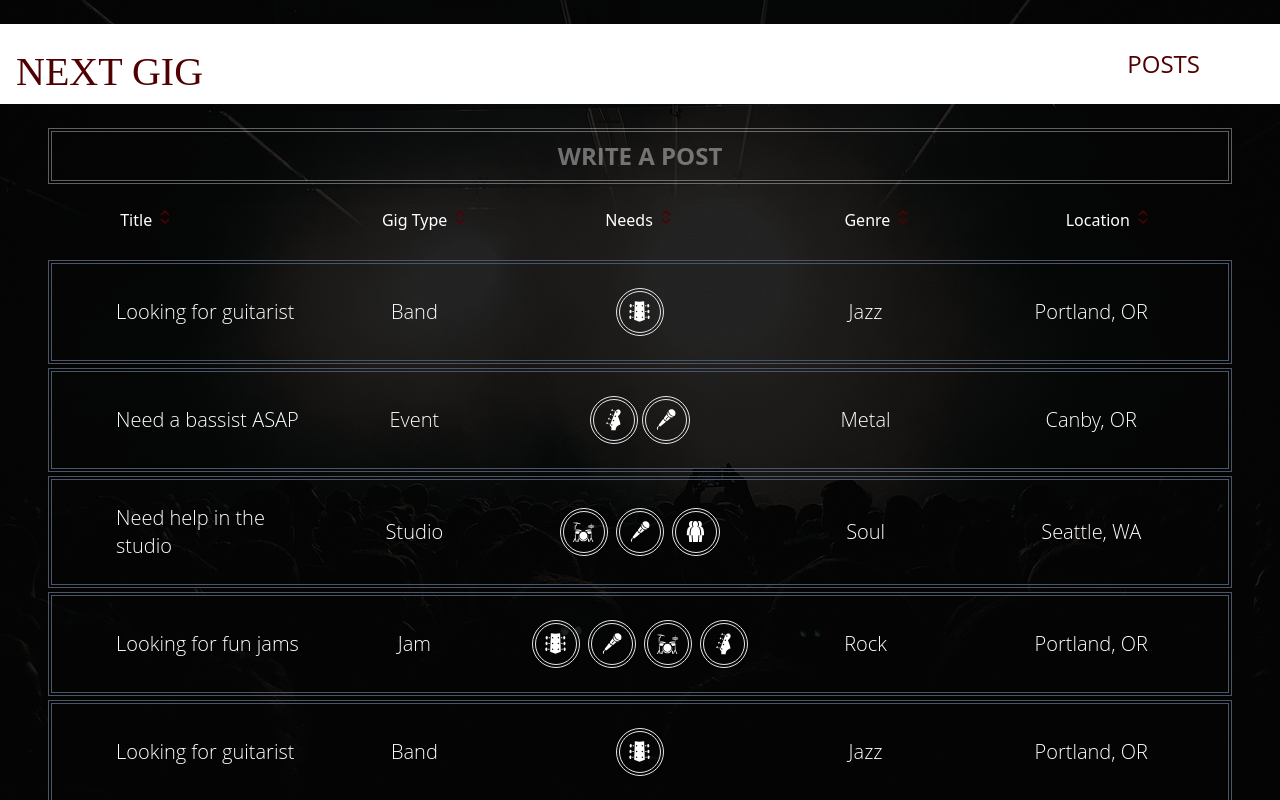
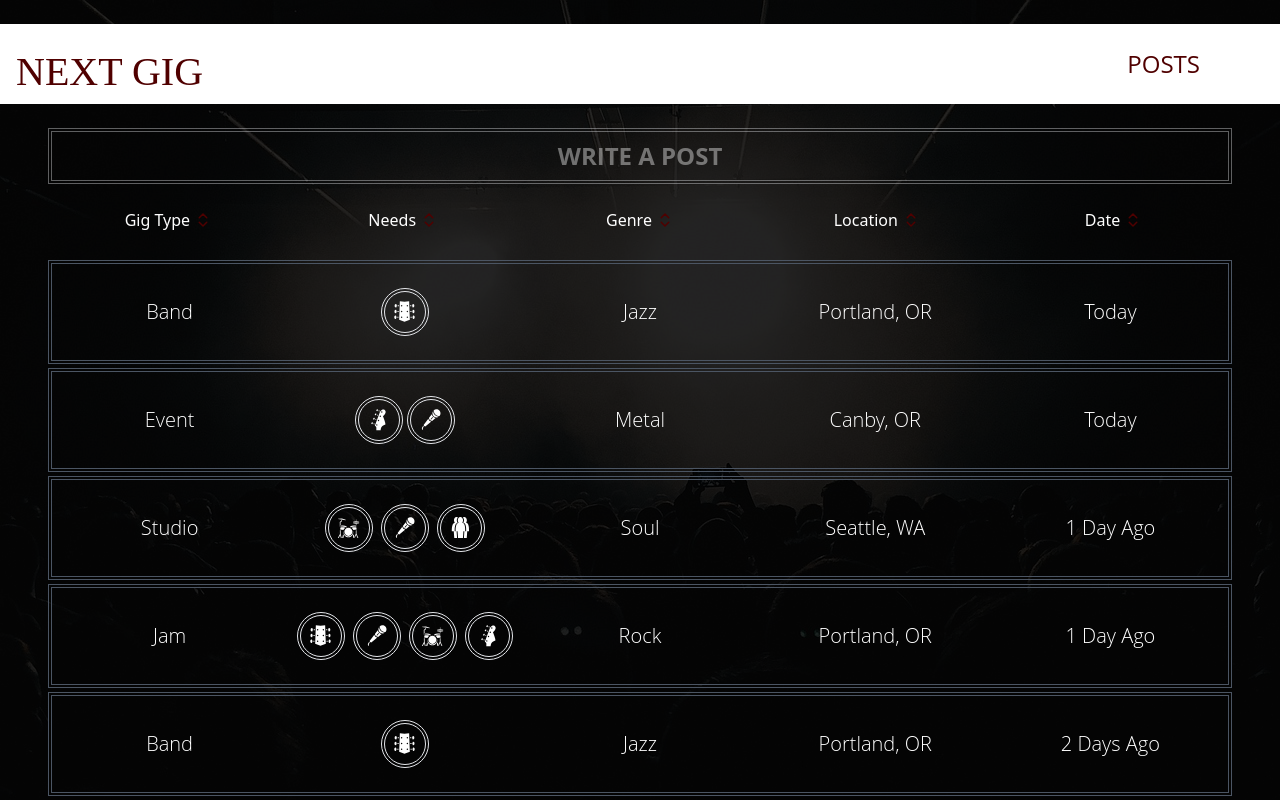
Before and after one commit to EricBoudreaux/next-gig, a React (Create React App) app: page /posts in a window 1280 px wide. Shown: the top 800 px of the page. Built offline with nearby package versions, Linux system fonts and the light colour scheme.

Commit message:
added alot of things

```diff
--- a/package.json
+++ b/package.json
@@ -6,6 +6,7 @@
     "@testing-library/jest-dom": "^5.17.0",
     "@testing-library/react": "^13.4.0",
     "@testing-library/user-event": "^13.5.0",
+    "animate.css": "^4.1.1",
     "react": "^18.2.0",
     "react-dom": "^18.2.0",
     "react-icons": "^4.10.1",
--- a/src/components/Navbar.jsx
+++ b/src/components/Navbar.jsx
@@ -6,7 +6,9 @@ import { Link } from 'react-router-dom'
 const Navbar = () => {
   return (
     <div className='absolute w-full bg-white mt-6 z-40 flex justify-between bg-transparent items-center h-20 mx-auto px-4 text-white'>
-      <h2 className='w-full text-[var(--red)] opacity-100 pt-2 md:pt-4'>NEXT GIG</h2>
+      <Link to='/'>
+        <h2 className='w-full cursor-pointer text-[var(--red)] opacity-100 z-50 pt-2 md:pt-4'>NEXT GIG</h2>
+      </Link>
       <ul className='flex uppercase'>
         {/* <li className='p-4'><a>About</a></li> */}
         <Link to='/posts'>
--- a/src/components/Post.jsx
+++ b/src/components/Post.jsx
@@ -3,7 +3,6 @@ import Role from './Role'
 
 const Post =
 ({
-  title,
   gigType,
   roleNum,
   roleNeed1,
@@ -13,20 +12,19 @@ const Post =
   roleNeed5,
   roleNeed6,
   genre,
-  location
+  location,
+  date,
+  message
 }) => {
 
   return (
-    <div className='w-full border-4 border-double border-gray-600 my-1 hover:scale-[101%] duration-300 hover:my-1 hover:bg-black/50'>
-      <div className='grid grid-cols-5 px-6 py-6 items-center'>
-      <div className='ml-2 md:ml-10'>
-        <p className='text-sm md:text-xl font-light'>{title}</p>
+    <div className='w-full border-4 border-double border-gray-600 my-1 hover:scale-[101%] hover:h-full duration-500 hover:my-1 hover:bg-black/50 group'>
+      <div className='grid grid-cols-5 py-6 items-center'>
+      <div className=''>
+        <p className='flex justify-center items-center text-sm md:text-xl font-light'>{gigType}</p>
       </div>
-      <div className='mx-auto'>
-        <p className='text-sm md:text-xl font-light'>{gigType}</p>
-      </div>
-      <div className='mx-auto'>
-      <div className='flex flex-row gap-1 md:gap-4 mx-auto'>
+      <div className=''>
+      <div className='flex flex-row justify-center items-center gap-1 md:gap-4 mx-auto'>
 
         {roleNum === 1
         ? <div>
@@ -132,13 +130,18 @@ const Post =
           </div> */}
       </div>
       </div>
-      <div className='mx-auto'>
+      <div className='flex justify-center items-center'>
         <p className='text-sm md:text-xl font-light'>{genre}</p>
       </div>
-      <div className='ml-6 md:mx-auto'>
+      <div className='flex justify-center items-center'>
         <p className='text-sm md:text-xl font-light'>{location}</p>
       </div>
-
+      <div className='flex justify-center items-center'>
+        <p className='text-sm md:text-xl font-light'>{date}</p>
+      </div>
+      </div>
+      <div className='hidden  group-hover:block  duration-900 pl-4 lg:pl-28 md:mt-12 pb-12'>
+        Lorem ipsum dolor, sit amet consectetur adipisicing elit. Dolorum, exercitationem, distinctio reprehenderit similique porro, debitis pariatur facere tenetur accusamus modi quidem officia voluptatem explicabo dolor deleniti nulla repellendus dolore. Praesentium!
       </div>
     </div>
   )
--- a/src/pages/Posts.jsx
+++ b/src/pages/Posts.jsx
@@ -3,7 +3,7 @@ import React, { useState } from 'react'
 
 import { Link } from 'react-router-dom'
 
-
+import 'animate.css';
 
 import Navbar from '../components/Navbar'
 
@@ -33,15 +33,12 @@ const Posts = () => {
         </div>
 
 
-
-
-
-        <div className='grid grid-cols-5 px-6 py-6 items-center'>
-          <div className='flex mx-auto'>Title<LuChevronsUpDown className='text-[var(--red)] ml-1' size={18} /></div>
-          <div className='flex justify-center md:ml-8 lg:ml-16'>Gig Type<LuChevronsUpDown className='text-[var(--red)] ml-1' size={18} /></div>
-          <div className='flex mx-auto'>Needs<LuChevronsUpDown className='text-[var(--red)] ml-1' size={18} /></div>
-          <div className='flex justify-center md:mr-4'>Genre<LuChevronsUpDown className='text-[var(--red)] ml-1' size={18} /></div>
-          <div className='flex justify-center md:mr-12'>Location<LuChevronsUpDown className='text-[var(--red)] ml-1' size={18} /></div>
+        <div className='grid grid-cols-5 mx-12 py-6 items-center'>
+          <div className='flex justify-center items-center pl-1'>Gig Type<LuChevronsUpDown className='text-[var(--red)] ml-1' size={18} /></div>
+          <div className='flex items-center justify-center'>Needs<LuChevronsUpDown className='text-[var(--red)] ml-1' size={18} /></div>
+          <div className='flex justify-center items-center'>Genre<LuChevronsUpDown className='text-[var(--red)] ml-1' size={18} /></div>
+          <div className='flex justify-center items-center'>Location<LuChevronsUpDown className='text-[var(--red)] ml-1' size={18} /></div>
+          <div className='flex justify-center items-center'>Date<LuChevronsUpDown className='text-[var(--red)] ml-1' size={18} /></div>
           {/* <div className='flex z-40 items-center mx-auto'>
             <button className='flex w-28 justify-center'>
               <p className='text-sm'>Sort By</p>
@@ -49,31 +46,31 @@ const Posts = () => {
             </button>
           </div> */}
         </div>
-        <div className='mx-4 md:mx-12'>
+        <div className='mx-4 md:mx-12 animate__animated animate__slideInUp'>
 
         {/* title, gigType, roleNeed, genre, location */}
 
           <Post
-            title={'Looking for guitarist'}
+
             gigType={'Band'}
             roleNum={1}
             roleNeed1={'guitar'}
             genre={'Jazz'}
             location={'Portland, OR'}
+            date={'Today'}
           />
 
           <Post
-            title={'Need a bassist ASAP'}
             gigType={'Event'}
             roleNum={2}
             roleNeed1={'bass'}
             roleNeed2={'vocals'}
             genre={'Metal'}
             location={'Canby, OR'}
+            date={'Today'}
           />
 
           <Post
-            title={'Need help in the studio'}
             gigType={'Studio'}
             roleNum={3}
             roleNeed1={'drums'}
@@ -81,10 +78,10 @@ const Posts = () => {
             roleNeed3={'other'}
             genre={'Soul'}
             location={'Seattle, WA'}
+            date={'1 Day Ago'}
           />
 
           <Post
-            title={'Looking for fun jams'}
             gigType={'Jam'}
             roleNum={4}
             roleNeed1={'guitar'}
@@ -93,29 +90,29 @@ const Posts = () => {
             roleNeed4={'bass'}
             genre={'Rock'}
             location={'Portland, OR'}
+            date={'1 Day Ago'}
           />
 
 
           <Post
-            title={'Looking for guitarist'}
             gigType={'Band'}
             roleNum={1}
             roleNeed1={'guitar'}
             genre={'Jazz'}
             location={'Portland, OR'}
+            date={'2 Days Ago'}
           />
 
           <Post
-            title={'Need a bassist ASAP'}
             gigType={'Event'}
             roleNum={1}
             roleNeed1={'bass'}
             genre={'Metal'}
             location={'Canby, OR'}
+            date={'2 Days Ago'}
           />
 
           <Post
-            title={'Need help in the studio'}
             gigType={'Studio'}
             roleNum={5}
             roleNeed1={'vocals'}
@@ -125,10 +122,10 @@ const Posts = () => {
             roleNeed5={'other'}
             genre={'Soul'}
             location={'Seattle, WA'}
+            date={'3 Days Ago'}
           />
 
           <Post
-            title={'Looking for fun jams'}
             gigType={'Jam'}
             roleNum={6}
             roleNeed1={'vocals'}
@@ -139,6 +136,7 @@ const Posts = () => {
             roleNeed6={'other'}
             genre={'Rock'}
             location={'Portland, OR'}
+            date={'1 Week ago'}
           />
 
 
--- a/src/pages/WritePost.jsx
+++ b/src/pages/WritePost.jsx
@@ -1,4 +1,5 @@
 import React, { useState } from 'react'
+
 
 import {
     GiGuitarHead,
@@ -41,8 +42,8 @@ const WritePost = () => {
             <div className='w-[90%] mx-auto pt-20'>
             <div className='flex items-center my-4 '>
                 <div className='flex flex-col md:flex-row  justify-between w-full mt-12'>
-                    <p className='text-4xl basis-1/4 text-center my-4 text-white'>Title</p>
-                    <input maxLength={30} className='ps-2 bg-transparent my-4 md:me-2 border-2 mx-auto w-72 border-gray-600 basis-3/4'/>
+                <p className='text-4xl basis-1/4 text-center my-4 text-white'>Email</p>
+                <input maxLength={30} className='ps-2 bg-transparent my-4 md:me-2 border-2 mx-auto w-72 border-gray-600 basis-3/4'/>
                 </div>
             </div>
             <div className='flex items-center my-4'>
@@ -241,10 +242,7 @@ const WritePost = () => {
             </div>
 
             <div className='flex w-full my-4'>
-            <div className='flex flex-col md:flex-row w-full justify-between'>
-                <p className='text-4xl basis-1/4 text-center my-4 text-white'>Email</p>
-                <input maxLength={30} className='ps-2 bg-transparent my-4 md:me-2 border-2 mx-auto w-72 border-gray-600 basis-3/4'/>
-            </div>
+
         </div>
 
         <div className='flex w-full my-4'>
```
Also changed, not shown: 1 other file (tests, documents, lock files or other folders).
